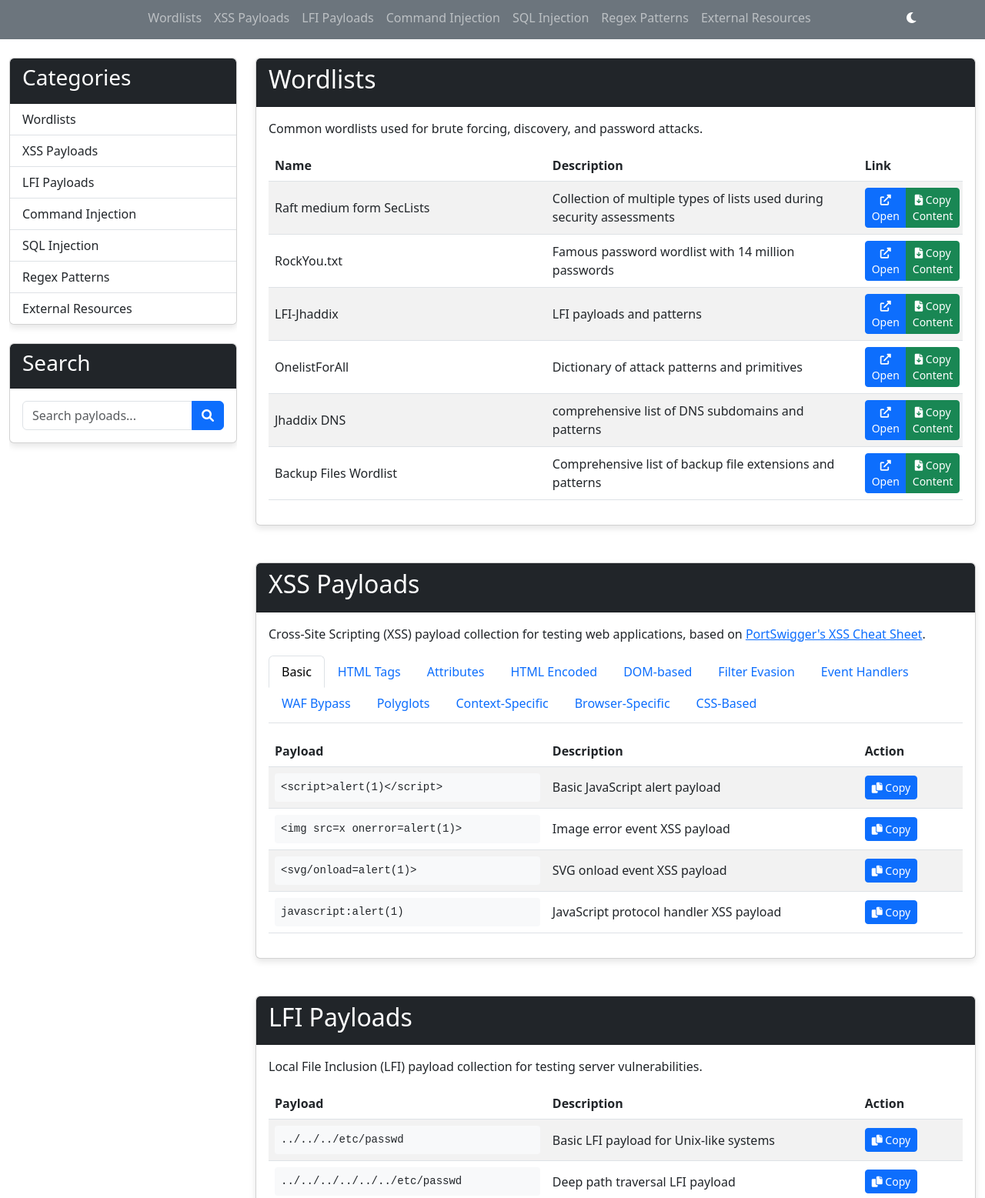
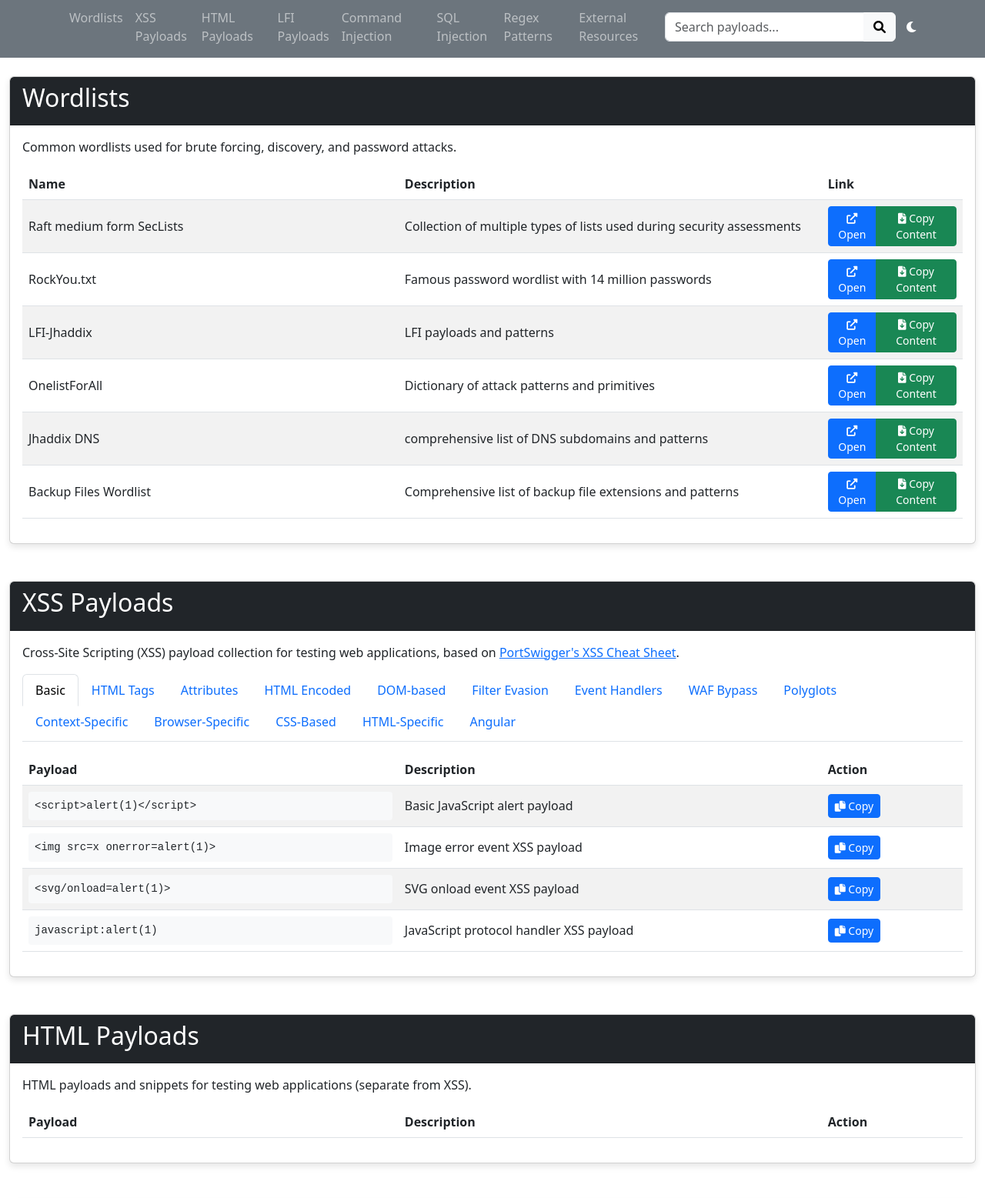
Before and after one commit to Jaikumar3/All-In-One, a plain HTML site: page index.html in a window 1280 px wide. Shown: the part 133-1690 px from the top of the page at 77% size. Drawn offline with nearby package versions, Linux system fonts and the light colour scheme.

Commit message:
Update index.html

```diff
--- a/index.html
+++ b/index.html
@@ -27,12 +27,19 @@
                 <ul class="navbar-nav mx-auto">
                     <li class="nav-item"><a class="nav-link" href="#wordlists">Wordlists</a></li>
                     <li class="nav-item"><a class="nav-link" href="#xss">XSS Payloads</a></li>
+                    <li class="nav-item"><a class="nav-link" href="#html-payloads">HTML Payloads</a></li>
                     <li class="nav-item"><a class="nav-link" href="#lfi">LFI Payloads</a></li>
                     <li class="nav-item"><a class="nav-link" href="#cmd-injection">Command Injection</a></li>
                     <li class="nav-item"><a class="nav-link" href="#sql-injection">SQL Injection</a></li>
                     <li class="nav-item"><a class="nav-link" href="#regex">Regex Patterns</a></li>
                     <li class="nav-item"><a class="nav-link" href="#resources">External Resources</a></li>
                 </ul>
+                <div class="input-group" style="max-width: 300px;">
+                    <input type="text" id="search-input" class="form-control" placeholder="Search payloads...">
+                    <button class="btn btn-light" id="search-button">
+                        <i class="fas fa-search"></i>
+                    </button>
+                </div>
                 <div class="theme-toggle ms-2" id="theme-toggle">
                     <i class="fas fa-moon text-white"></i>
                 </div>
@@ -42,40 +49,7 @@
 
     <main class="container-fluid py-4">
         <div class="row">
-            <div class="col-lg-3 col-md-4">
-                <div class="sticky-sidebar">
-                    <div class="card mb-4">
-                        <div class="card-header bg-dark text-white">
-                            <h3>Categories</h3>
-                        </div>
-                        <div class="list-group list-group-flush">
-                            <a href="#wordlists" class="list-group-item list-group-item-action">Wordlists</a>
-                            <a href="#xss" class="list-group-item list-group-item-action">XSS Payloads</a>
-                            <a href="#lfi" class="list-group-item list-group-item-action">LFI Payloads</a>
-                            <a href="#cmd-injection" class="list-group-item list-group-item-action">Command Injection</a>
-                            <a href="#sql-injection" class="list-group-item list-group-item-action">SQL Injection</a>
-                            <a href="#regex" class="list-group-item list-group-item-action">Regex Patterns</a>
-                            <a href="#resources" class="list-group-item list-group-item-action">External Resources</a>
-                        </div>
-                    </div>
-
-                    <div class="card">
-                        <div class="card-header bg-dark text-white">
-                            <h3>Search</h3>
-                        </div>
-                        <div class="card-body">
-                            <div class="input-group">
-                                <input type="text" id="search-input" class="form-control" placeholder="Search payloads...">
-                                <button class="btn btn-primary" id="search-button">
-                                    <i class="fas fa-search"></i>
-                                </button>
-                            </div>
-                        </div>
-                    </div>
-                </div>
-            </div>
-
-            <div class="col-lg-9 col-md-8">
+            <div class="col-12">
                 <section id="wordlists" class="mb-5">
                     <div class="card">
                         <div class="card-header bg-dark text-white">
@@ -146,6 +120,13 @@
                                 </li>
                                 <li class="nav-item" role="presentation">
                                     <button class="nav-link" id="css-tab" data-bs-toggle="tab" data-bs-target="#css" type="button" role="tab" aria-controls="css" aria-selected="false">CSS-Based</button>
+                                </li>
+                                <!-- New tab items for HTML-specific and Angular payloads -->
+                                <li class="nav-item" role="presentation">
+                                    <button class="nav-link" id="html-specific-tab" data-bs-toggle="tab" data-bs-target="#html-specific" type="button" role="tab" aria-controls="html-specific" aria-selected="false">HTML-Specific</button>
+                                </li>
+                                <li class="nav-item" role="presentation">
+                                    <button class="nav-link" id="angular-tab" data-bs-toggle="tab" data-bs-target="#angular" type="button" role="tab" aria-controls="angular" aria-selected="false">Angular</button>
                                 </li>
                             </ul>
 
@@ -343,6 +324,63 @@
                                         </table>
                                     </div>
                                 </div>
+                                <div class="tab-pane fade" id="html-specific" role="tabpanel" aria-labelledby="html-specific-tab">
+                                    <div class="table-responsive">
+                                        <table class="table table-striped">
+                                            <thead>
+                                                <tr>
+                                                    <th>Payload</th>
+                                                    <th>Description</th>
+                                                    <th>Action</th>
+                                                </tr>
+                                            </thead>
+                                            <tbody id="xss-html-specific-table">
+                                                <!-- HTML-specific XSS payloads will be loaded here by JavaScript -->
+                                            </tbody>
+                                        </table>
+                                    </div>
+                                </div>
+                                <div class="tab-pane fade" id="angular" role="tabpanel" aria-labelledby="angular-tab">
+                                    <div class="table-responsive">
+                                        <table class="table table-striped">
+                                            <thead>
+                                                <tr>
+                                                    <th>Payload</th>
+                                                    <th>Description</th>
+                                                    <th>Action</th>
+                                                </tr>
+                                            </thead>
+                                            <tbody id="xss-angular-table">
+                                                <!-- Angular XSS payloads will be loaded here by JavaScript -->
+                                            </tbody>
+                                        </table>
+                                    </div>
+                                </div>
+                            </div>
+                        </div>
+                    </div>
+                </section>
+
+                <section id="html-payloads" class="mb-5">
+                    <div class="card">
+                        <div class="card-header bg-dark text-white">
+                            <h2>HTML Payloads</h2>
+                        </div>
+                        <div class="card-body">
+                            <p>HTML payloads and snippets for testing web applications (separate from XSS).</p>
+                            <div class="table-responsive">
+                                <table class="table table-striped">
+                                    <thead>
+                                        <tr>
+                                            <th>Payload</th>
+                                            <th>Description</th>
+                                            <th>Action</th>
+                                        </tr>
+                                    </thead>
+                                    <tbody id="html-payloads-table">
+                                        <!-- HTML payloads will be loaded here by JavaScript -->
+                                    </tbody>
+                                </table>
                             </div>
                         </div>
                     </div>
```
